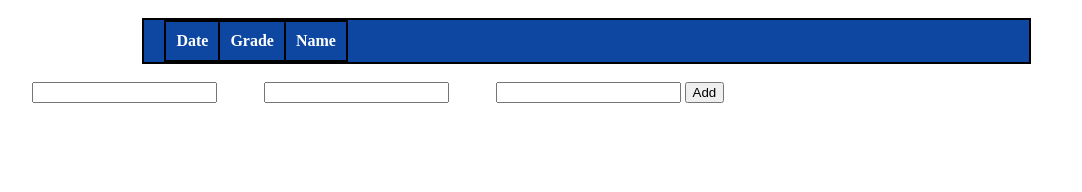
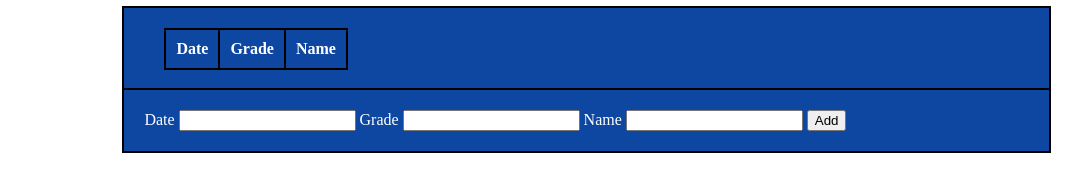
Before and after one commit to HPSSupport/chargerLog, a plain HTML site: page index.html in a window 1280 px wide. Shown: the whole page, without its empty margins (10-1092 px from the left). Drawn offline with Linux system fonts and the light colour scheme.

Commit message:
Update style.css

```diff
--- a/style.css
+++ b/style.css
@@ -1,13 +1,13 @@
 body{
 	color: white;
 }
-#tableHeads{
+#tableHeads, form{
 	background-color: #0D47A1;
 	max-width: 70%;
 	position: relative;
 	left: 10%;
-	margin: 20px;
 	outline: solid 2px black;
+	padding: 20px;
 }
 #tableHeads th, #tableHeads td{
 	position: relative;
@@ -19,4 +19,7 @@ body{
 td{
 	outline: solid 2px black;
 }
+input{
+	color: black;
+	max-width: 20%;
 }
```
